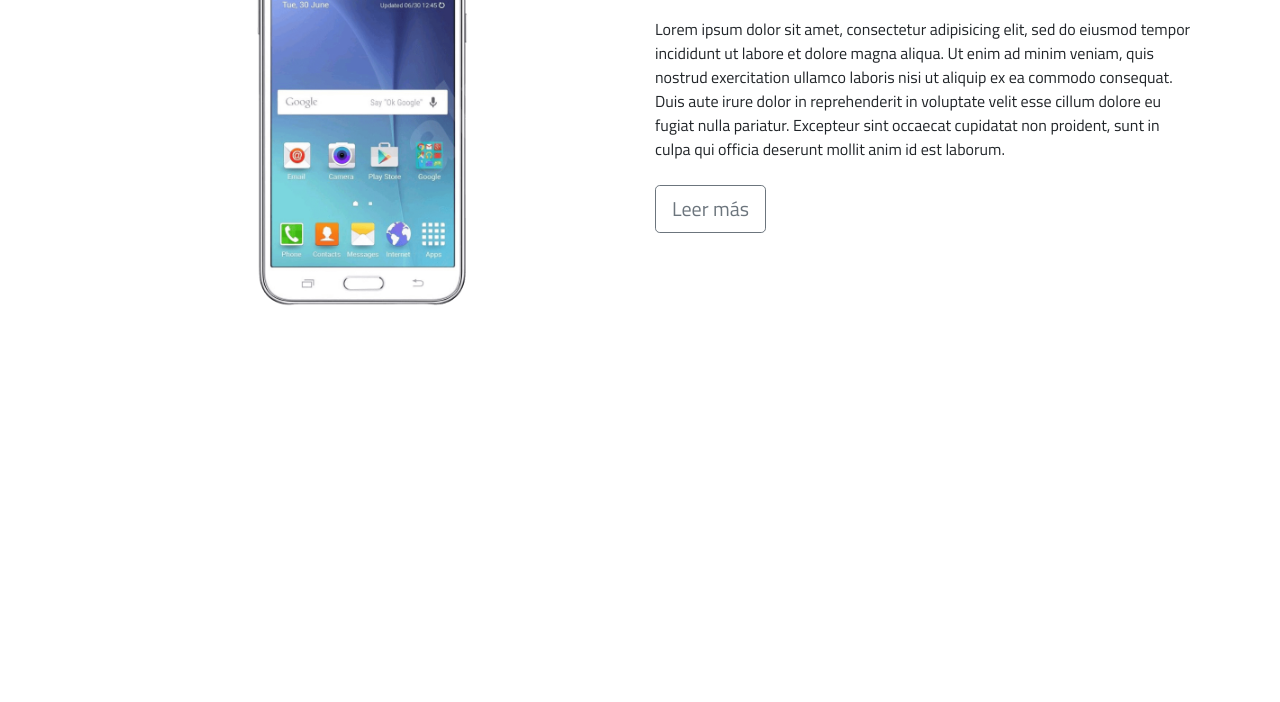
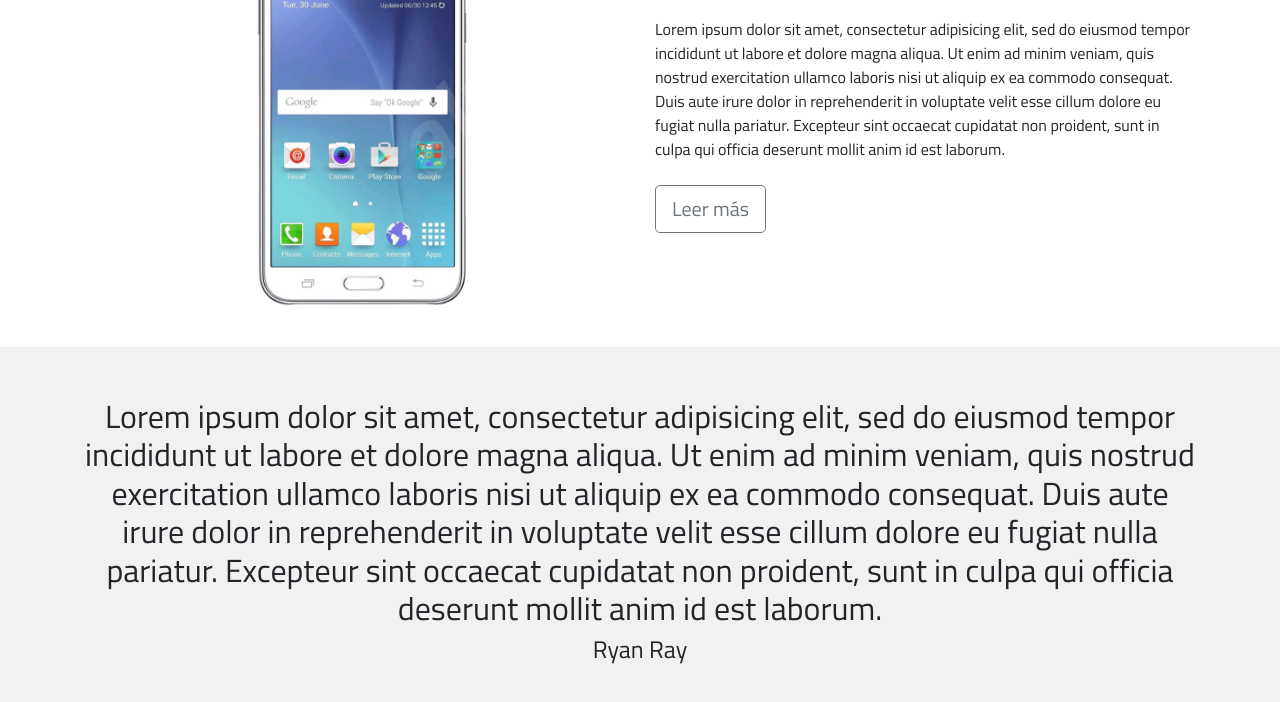
Before and after one commit to katmu/pruebas, a plain HTML site: page index.html in a window 1280 px wide. Shown: the part 202-904 px from the top of the page. Before the commit the page ends 800 px from the top, so only its background shows below. Drawn offline with nearby package versions, Linux system fonts and the light colour scheme.

Commit message:
Revert "Borrado de testimonios"
This reverts commit c83c9ab3db3c4899ed87cd7f0e727ed173441d98.

```diff
--- a/index.html
+++ b/index.html
@@ -58,7 +58,15 @@
           </div>
         </header>
 
-
+        <!--Testimonios-->
+        <section id="Testimonios">
+          <div class="container">
+            <p class="h2 mb-2">
+              Lorem ipsum dolor sit amet, consectetur adipisicing elit, sed do eiusmod tempor incididunt ut labore et dolore magna aliqua. Ut enim ad minim veniam, quis nostrud exercitation ullamco laboris nisi ut aliquip ex ea commodo consequat. Duis aute irure dolor in reprehenderit in voluptate velit esse cillum dolore eu fugiat nulla pariatur. Excepteur sint occaecat cupidatat non proident, sunt in culpa qui officia deserunt mollit anim id est laborum.
+            </p>
+            <p class="h4"> Ryan Ray</p>
+          </div>
+        </section>
 
         <!---BootStrap 4 Scripts---->
         <script src="https://code.jquery.com/jquery-3.3.1.slim.min.js" integrity="sha384-q8i/X+965DzO0rT7abK41JStQIAqVgRVzpbzo5smXKp4YfRvH+8abtTE1Pi6jizo" crossorigin="anonymous"></script>
```
